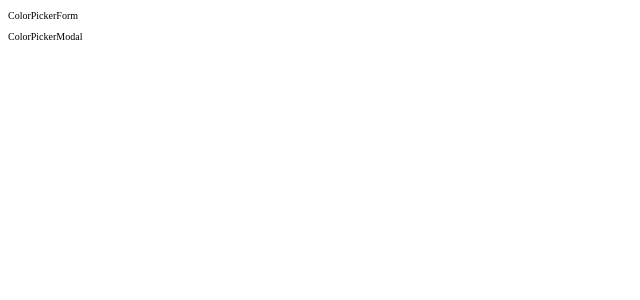
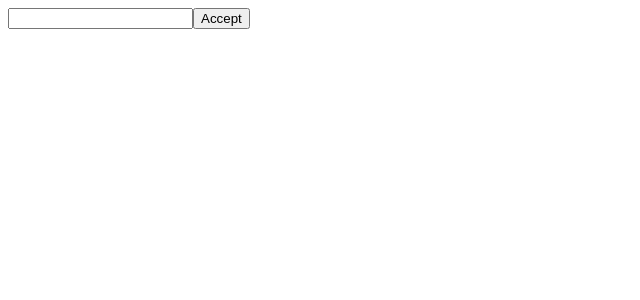
Before and after one commit to lukaszsobek/color-picker, a React (Create React App) app: page / in a window 1280 px wide. Shown: the top 300 px of the page, without its empty margins (0-640 px from the left). Built offline with nearby package versions, Linux system fonts and the light colour scheme.

Commit message:
Adds input form with modal toggle

```diff
--- /dev/null
+++ b/src/actions/hideModal.js
@@ -0,0 +1,8 @@
+import { HIDE_MODAL } from "../constants";
+
+const hideModal = () => ({
+    type: HIDE_MODAL,
+    isModalVisible: false
+});
+
+export default hideModal;
--- a/src/actions/index.js
+++ b/src/actions/index.js
@@ -0,0 +1,7 @@
+import showModal from "./showModal";
+import hideModal from "./hideModal";
+
+export {
+    showModal,
+    hideModal
+};
--- /dev/null
+++ b/src/actions/showModal.js
@@ -0,0 +1,8 @@
+import { SHOW_MODAL } from "../constants";
+
+const showModal = () => ({
+    type: SHOW_MODAL,
+    isModalVisible: true
+});
+
+export default showModal;
--- a/src/components/App.js
+++ b/src/components/App.js
@@ -1,18 +1,65 @@
 import React, { Component } from 'react';
+import { connect } from "react-redux";
 import '../styles/App.css';
+
+import { hideModal, showModal } from "../actions";
 
 import ColorPickerForm from "./ColorPickerForm";
 import ColorPickerModal from "./ColorPickerModal";
 
 class App extends Component {
+
+  onSubmit(e) {
+    const { hideModal } = this.props;
+
+    e.preventDefault();
+    e.target.form_input.value = ""
+    hideModal();
+
+    // change background color based on choice
+  }
+
+
+
+  onChange(e) {
+    const { showModal, hideModal } = this.props;
+    const inputValue = e.target.value;
+
+    if(inputValue.length > 1) {
+      showModal();
+    } else {
+      hideModal();
+    }
+
+    // pass result of matching to ColorPickerModal
+  }
+
   render() {
+    const { isModalVisible } = this.props;
     return (
       <div className="color-picker">
-        <ColorPickerForm />
-        <ColorPickerModal />
+        <ColorPickerForm
+          onChange={(e) => this.onChange(e)}
+          onSubmit={(e) => this.onSubmit(e)}
+        />
+        <ColorPickerModal
+          isModalVisible={isModalVisible}
+        />
       </div>
     );
   }
 }
 
-export default App;
+const mapStatetoProps = state => {
+  return {
+    availableChoices: state.availableChoices,
+    isModalVisible: state.isModalVisible
+  }
+};
+
+const mapDispatchToProps = dispatch => ({
+  showModal: () => dispatch(showModal()),
+  hideModal: () => dispatch(hideModal())
+});
+
+export default connect(mapStatetoProps, mapDispatchToProps)(App);
--- a/src/components/ColorPickerForm/index.js
+++ b/src/components/ColorPickerForm/index.js
@@ -1,7 +1,17 @@
 import React from "react";
 
-const ColorPickerForm = () => {
-    return <p>ColorPickerForm</p>
+const ColorPickerForm = props => {
+    const {onChange, onSubmit} = props;
+    return (
+        <form onSubmit={onSubmit}>
+            <input
+                name="form_input"
+                onChange={onChange}
+                autoComplete="off"
+            />
+            <button>Accept</button>
+        </form>
+    );
 }
 
 export default ColorPickerForm;
--- a/src/components/ColorPickerModal/index.js
+++ b/src/components/ColorPickerModal/index.js
@@ -1,6 +1,10 @@
 import React from "react";
 
-const ColorPickerModal = () => {
+const ColorPickerModal = props => {
+    if(!props.isModalVisible) {
+        return null;
+    }
+
     return <p>ColorPickerModal</p>
 }
 
--- /dev/null
+++ b/src/constants/index.js
@@ -0,0 +1,7 @@
+const SHOW_MODAL = "SHOW_MODAL";
+const HIDE_MODAL = "HIDE_MODAL";
+
+export {
+    SHOW_MODAL,
+    HIDE_MODAL
+}
--- a/src/reducers/index.js
+++ b/src/reducers/index.js
@@ -1,15 +1,31 @@
 import availableChoices from "./temp";
+import { SHOW_MODAL, HIDE_MODAL } from "../constants";
 
 const initialState = {
-    inputTextLength: 0,
-    inputTextValue: "",
-    availableChoices: []
+    availableChoices,
+    isModalVisible: false
 }
 
 const rootReducer = (state = initialState, action) => {
 
     switch(action.type) {
 
+        case SHOW_MODAL:
+            return {
+                ...state,
+                isModalVisible: true
+            }
+
+        case HIDE_MODAL:
+            return {
+                ...state,
+                isModalVisible: false
+            }
+
+        default:
+            return {
+                ...state
+            }
     }
 };
 
```
